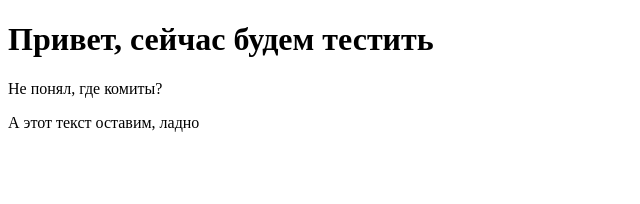
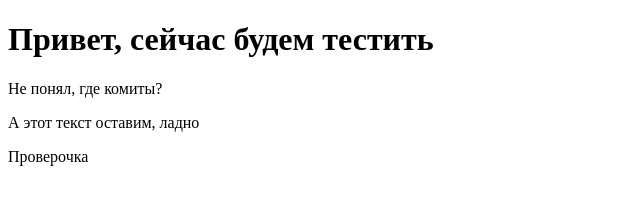
Before and after one commit to Jenyadio/tests-master, a plain HTML site: page index.html in a window 1280 px wide. Shown: the whole page, without its empty margins (0-640 px from the left). Drawn offline with Linux system fonts and the light colour scheme.

Commit message:
проверочка

```diff
--- a/index.html
+++ b/index.html
@@ -10,5 +10,6 @@
     <h1>Привет, сейчас будем тестить</h1>
     <p>Не понял, где комиты?</p>
     <p>А этот текст оставим, ладно</p>
+    <p>Проверочка</p>
   </body>
 </html>
```
